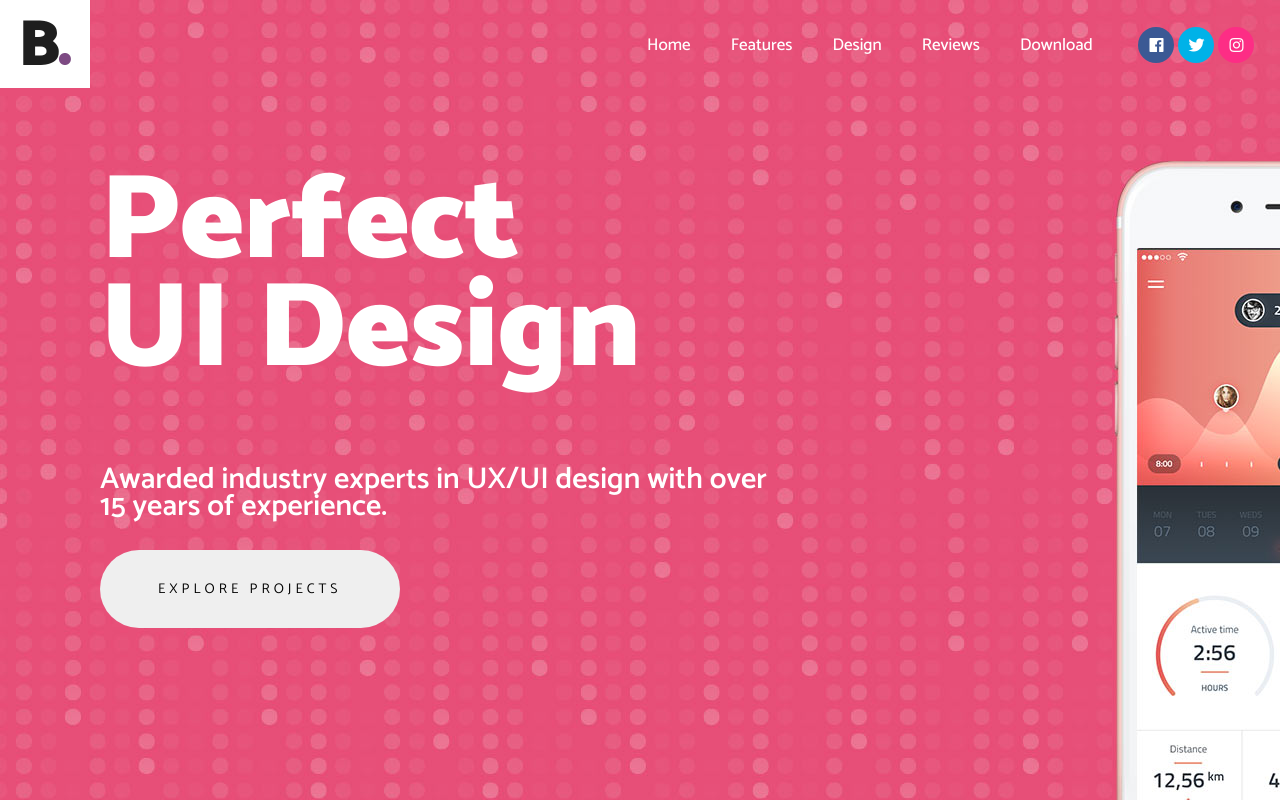
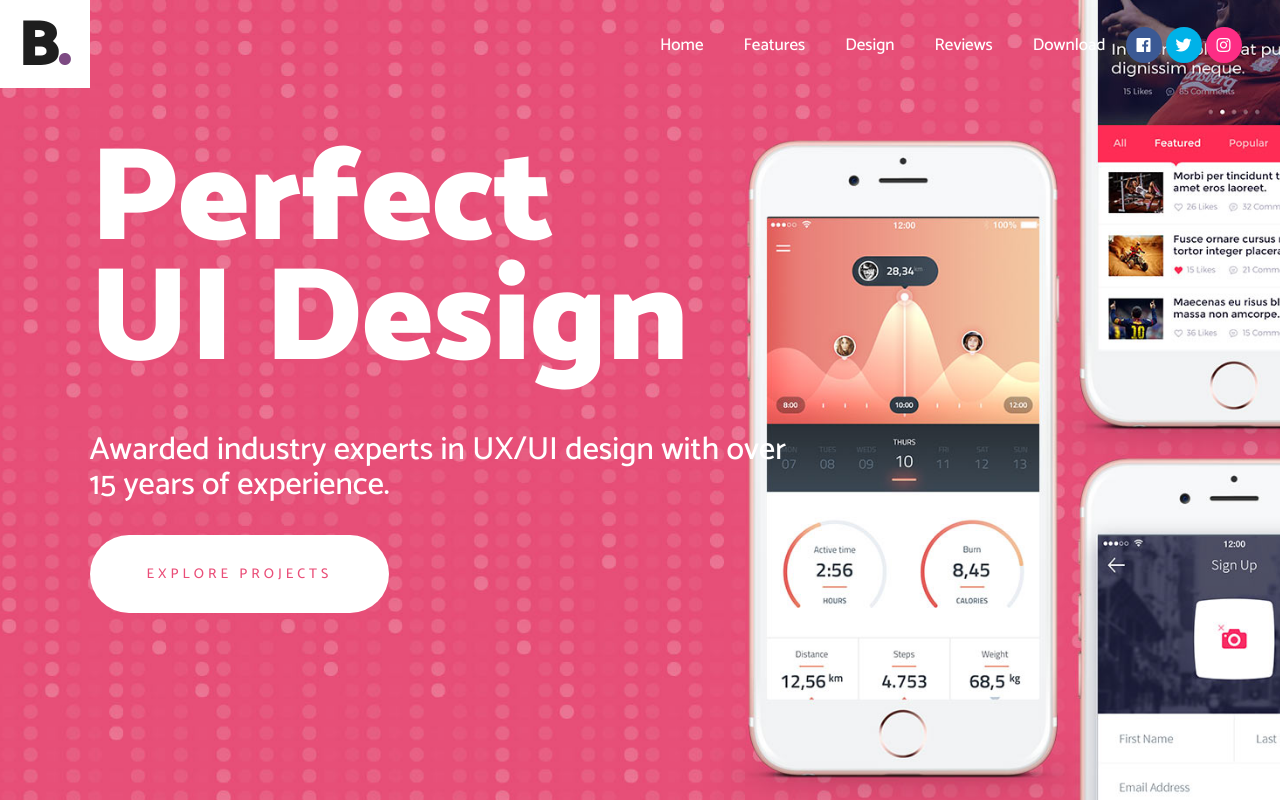
Before and after one commit to englishlayup/MEUI, a plain HTML site: page index.html in a window 1280 px wide. Drawn offline with Linux system fonts and the light colour scheme.

Commit message:
complete header

```diff
--- a/CSSFiles/style.css
+++ /dev/null
@@ -1,79 +0,0 @@
-.nav {
-    height: 89.6px;
-    display: flex;
-    align-items: center;
-}
-
-.navlogo {
-    flex: 3;
-}
-
-.navlinks {
-    display: flex;
-    text-align: center;
-    align-items: center;
-    font-family: catamaran;
-    font-size: 17px;
-    font-weight: 500;
-    color: #ffffff;
-    flex: 1;
-}
-
-.navicons {
-    color: #ffffff;
-    width: 149.6px;
-    text-align: center;
-    flex: 0.8;
-}
-
-.navicon a:link {
-   color: #ffffff;
-}
-
-.circle{
-    width: 36px;
-    height: 26px;
-    padding-top: 10px;
-    border-radius: 50%;
-    text-align: center;
-}
-
-.facebook{
-    background-color: #3B5994;
-}
-
-.twitter{
-    background-color: #00B2E8;
-}
-
-.instagram{
-    background-color: #FD2D85;
-}
-
-body {
-    background-image: url("http://bridge42.qodeinteractive.com/wp-content/uploads/2016/05/parallax.jpg");
-    background-repeat: no-repeat;
-    margin: 0;
-}
-
-.header1 {
-    font-family: catamaran;
-    color: #ffffff;
-    margin-left: 100px;
-    line-height: 0.9;
-}
-
-.explore-button {
-    font-family: catamaran;
-    font-size: 14px;
-    border-radius: 125px;
-    width: 299.61px;
-    height: 78px;
-    border: none;
-    letter-spacing: 4px;
-}
-
-.explore-button:hover {
-    color: #ffffff;
-    background-color: black;
-}
--- /dev/null
+++ b/data/font.css
@@ -0,0 +1,22 @@
+@font-face{
+    font-family: catamaran;
+    src: url(catamaran/catamaran_default.woff2);
+}
+
+@font-face{
+    font-family: catamaran;
+    src: url(catamaran/catamaran_200.woff2);
+    font-weight: 200;
+}
+
+@font-face{
+    font-family: catamaran;
+    src: url(catamaran/catamaran_400.woff2);
+    font-weight: 400;
+}
+
+@font-face{
+    font-family: catamaran;
+    src: url(catamaran/catamaran_800.woff2);
+    font-weight: 800;
+}
--- a/data/header.css
+++ b/data/header.css
@@ -21,9 +21,8 @@
 
 .navicons {
     color: #ffffff;
-    width: 149.6px;
     text-align: center;
-    flex: 0.8;
+    margin-right: 3%;
 }
 
 .circle:hover{
@@ -58,13 +57,16 @@
 body {
     background-image: url("parallax.jpg");
     background-repeat: no-repeat;
+    background-position: 57% 0%;
+    background-size: 131%;
     margin: 0;
 }
 
 .header1 {
     font-family: catamaran;
     color: #ffffff;
-    margin-left: 100px;
+    margin-left: 7%;
+    margin-top: -3%;
     line-height: 0.9;
 }
 
@@ -76,6 +78,8 @@ body {
     height: 78px;
     border: none;
     letter-spacing: 4px;
+    color: #EA4E78;
+    background-color: #ffffff;
 }
 
 .explore-button:hover {
--- a/index.html
+++ b/index.html
@@ -3,7 +3,7 @@
 
 <head>
     <link rel="stylesheet" type="text/css" href="data/header.css">
-    <link href='//fonts.googleapis.com/css?family=Raleway:100,200,300,400,500,600,700,800,900,300italic,400italic|Catamaran:100,200,300,400,500,600,700,800,900,300italic,400italic&subset=latin,latin-ext' rel='stylesheet' type='text/css'>
+    <link href="data/font.css" type="text/css" rel="stylesheet">
     <link href="data/fontawesome-all.css" type="text/css" rel="stylesheet">
 </head>
 
@@ -37,11 +37,11 @@
         </div>
     </div>
     <div class="header1">
-        <h1 style="font-size: 120px; font-weight: 900">
+        <h1 style="font-size: 831%; font-weight: 800">
             <span>Perfect<br></span>
             <span>UI Design</span>
         </h1>
-        <p style="font-size: 30px; font-weight: 600">
+        <p style="font-size: 200%; font-weight: 400; margin-top: -3%; line-height: 1.1; font-weight: 400">
             Awarded industry experts in UX/UI design with over<br>15 years of experience.</p>
         <button class="explore-button">EXPLORE PROJECTS</button>
     </div>
```
Also changed, not shown: MEUI.html (deleted, +0 -50 lines), data/catamaran/catamaran_200.woff2 (renamed from data/catamaran/catamaran1.woff2), data/catamaran/catamaran_400.woff2 (renamed from data/catamaran/catamaran4.woff2), data/catamaran/catamaran_800.woff2 (renamed from data/catamaran/catamaran3.woff2), data/catamaran/catamaran_default.woff2 (renamed from data/catamaran/catamaran2.woff2).
